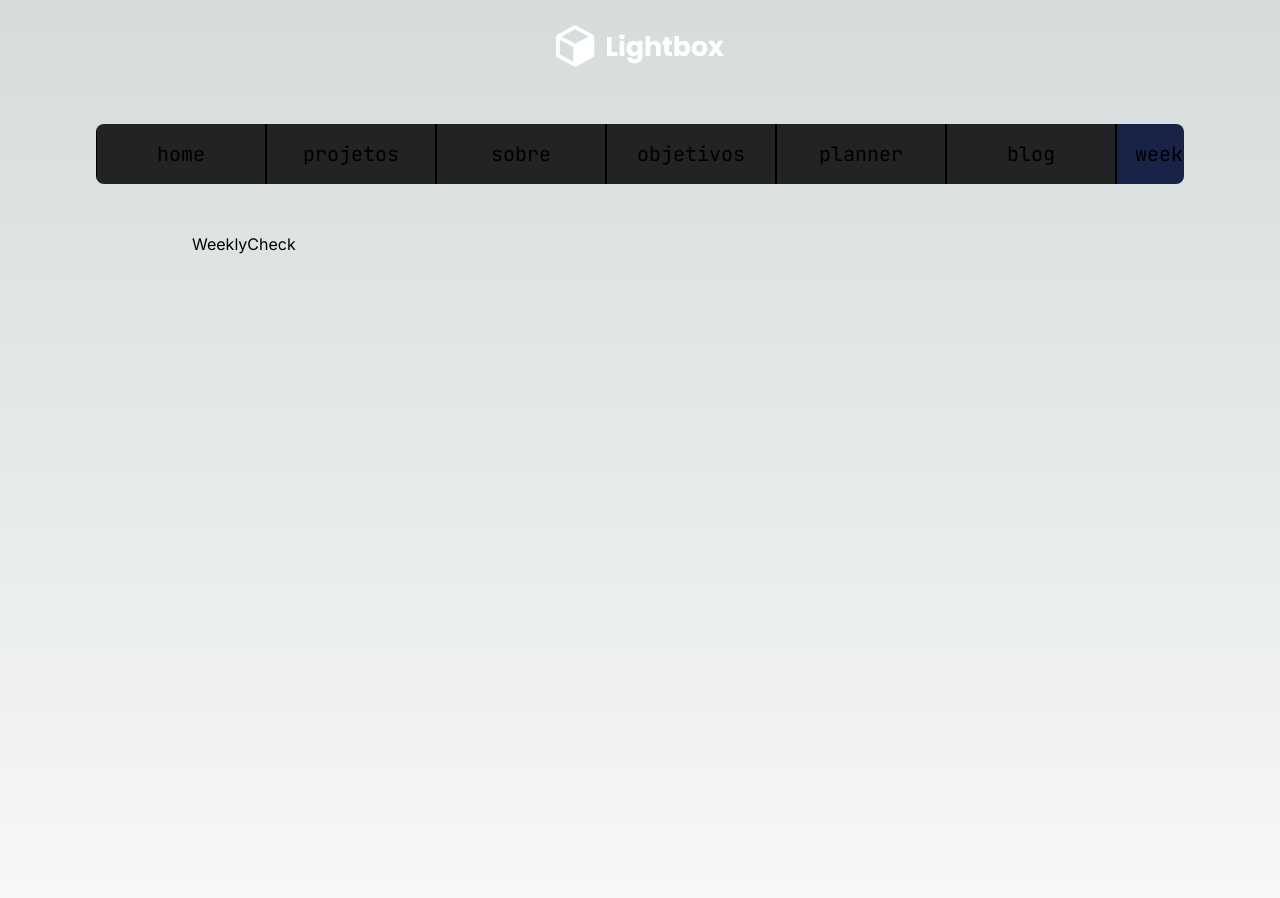
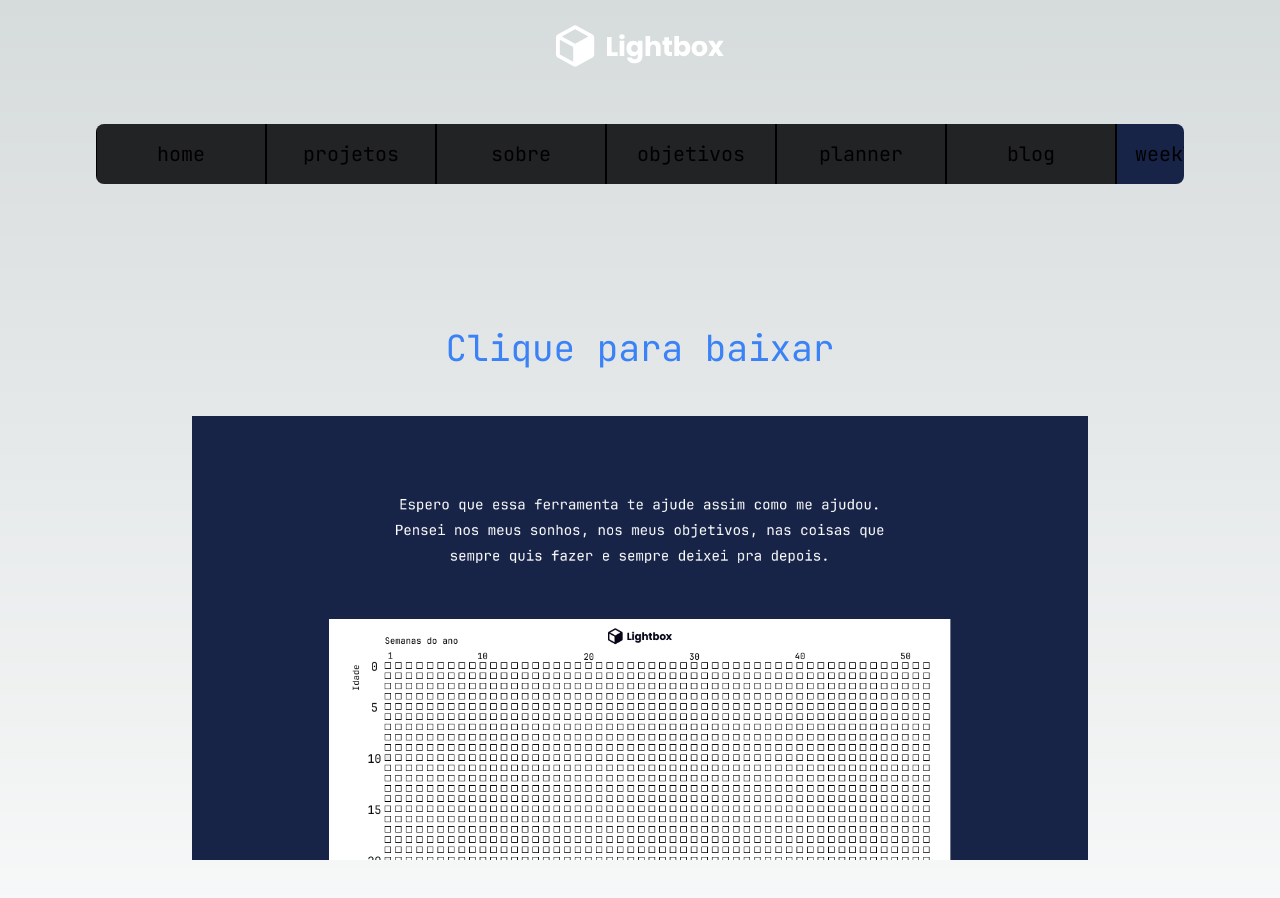
Before and after one commit to theogandara/theozera-site, a Next.js app: page /weeklyCheck in a window 1280 px wide. Shown: the top 898 px of the page. Built offline with nearby package versions, Linux system fonts and the light colour scheme.

Commit message:
Feat: added weekly check

```diff
--- a/src/app/weeklyCheck/page.tsx
+++ b/src/app/weeklyCheck/page.tsx
@@ -1,7 +1,28 @@
+import Image from "next/image";
+
 export default function WeeklyCheck() {
   return (
-    <main className="flex min-h-screen flex-col gap-12 p-24 pt-0">
-      WeeklyCheck
+    <main className="flex min-h-screen flex-col gap-12 md:p-24 pt-0">
+      {/* <h1 className="text-4xl font-jet text-center">Weekly Check</h1> */}
+
+      <h1 className="text-4xl font-jet text-center text-blue-500">
+        <a
+          className="text-blue-500 hover:underline"
+          href="/theozera-weekly-check.pdf"
+        >
+          Clique para baixar
+        </a>
+      </h1>
+
+      <div className="flex ">
+        <Image
+          width={1400}
+          quality={100}
+          height={100}
+          src="/weekly-ad.png"
+          alt="test"
+        />
+      </div>
     </main>
   );
 }
```
Also changed, not shown: public/weekly-ad.png (added), 1 other file (tests, documents, lock files or other folders).
